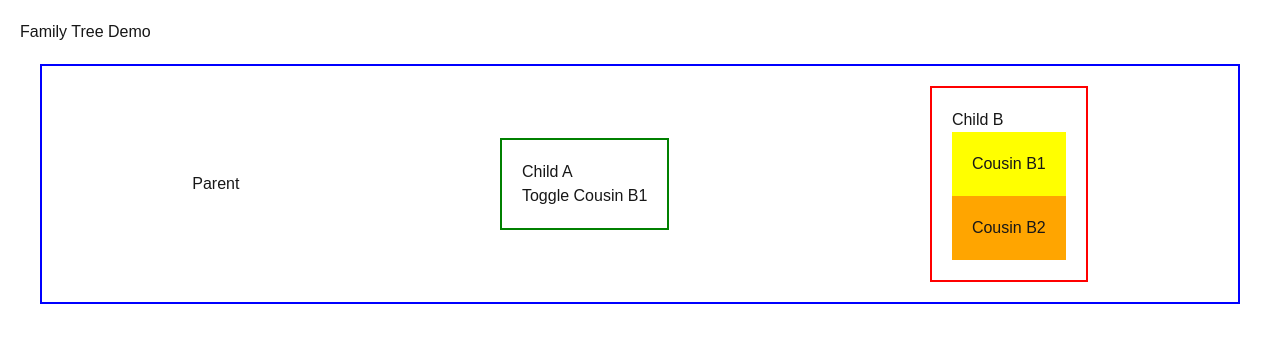
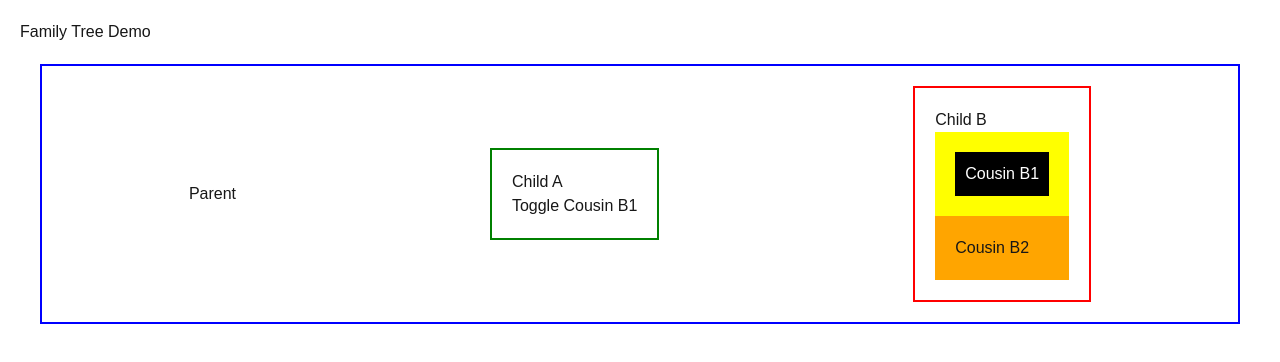
Before and after one commit to MiaomiaoShi1004/tailwind-layout, a Next.js app: page /test-family in a window 1280 px wide. Shown: the top 362 px of the page. Built offline with nearby package versions, Linux system fonts and the light colour scheme.

Commit message:
change childB1 to button

```diff
--- a/src/components/family-components/CousinB1.tsx
+++ b/src/components/family-components/CousinB1.tsx
@@ -4,11 +4,21 @@ import { useFamilyContext } from "./hooks/useFamilyContext";
 const CousinB1 = () => {
   const { state } = useFamilyContext();
 
-  if (!state.isB1Visible) return null;
-
   return (
     <div style={{ backgroundColor: "yellow", padding: "20px" }}>
-      <h4>Cousin B1</h4>
+      {/* <h4>Cousin B1</h4> */}
+      <button
+        disabled={!state.isB1Visible}
+        style={{
+          padding: "10px",
+          backgroundColor: state.isB1Visible ? "black" : "gray",
+          color: "white",
+          cursor: state.isB1Visible ? "pointer" : "not-allowed",
+          border: "none",
+        }}
+      >
+        Cousin B1
+      </button>
     </div>
   );
 };
```
